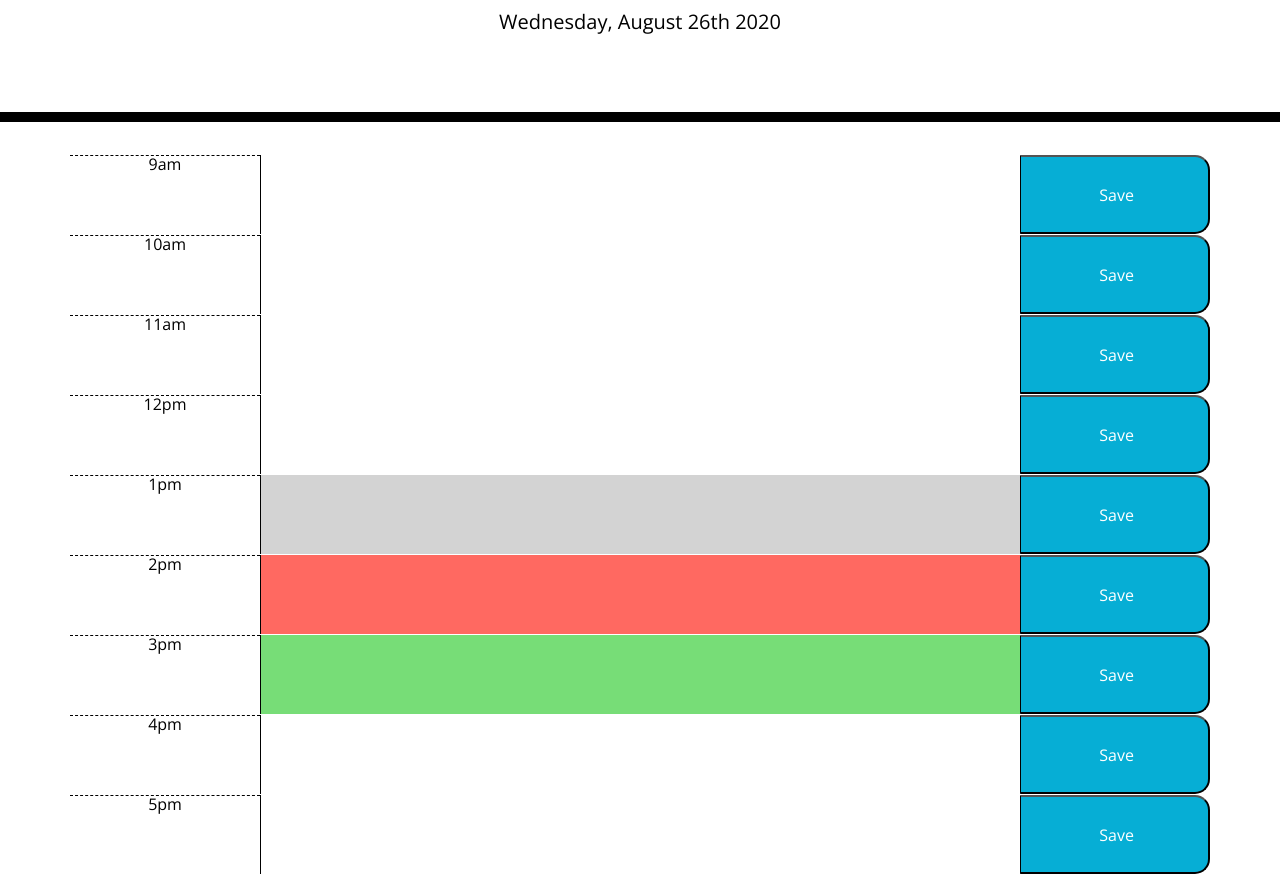
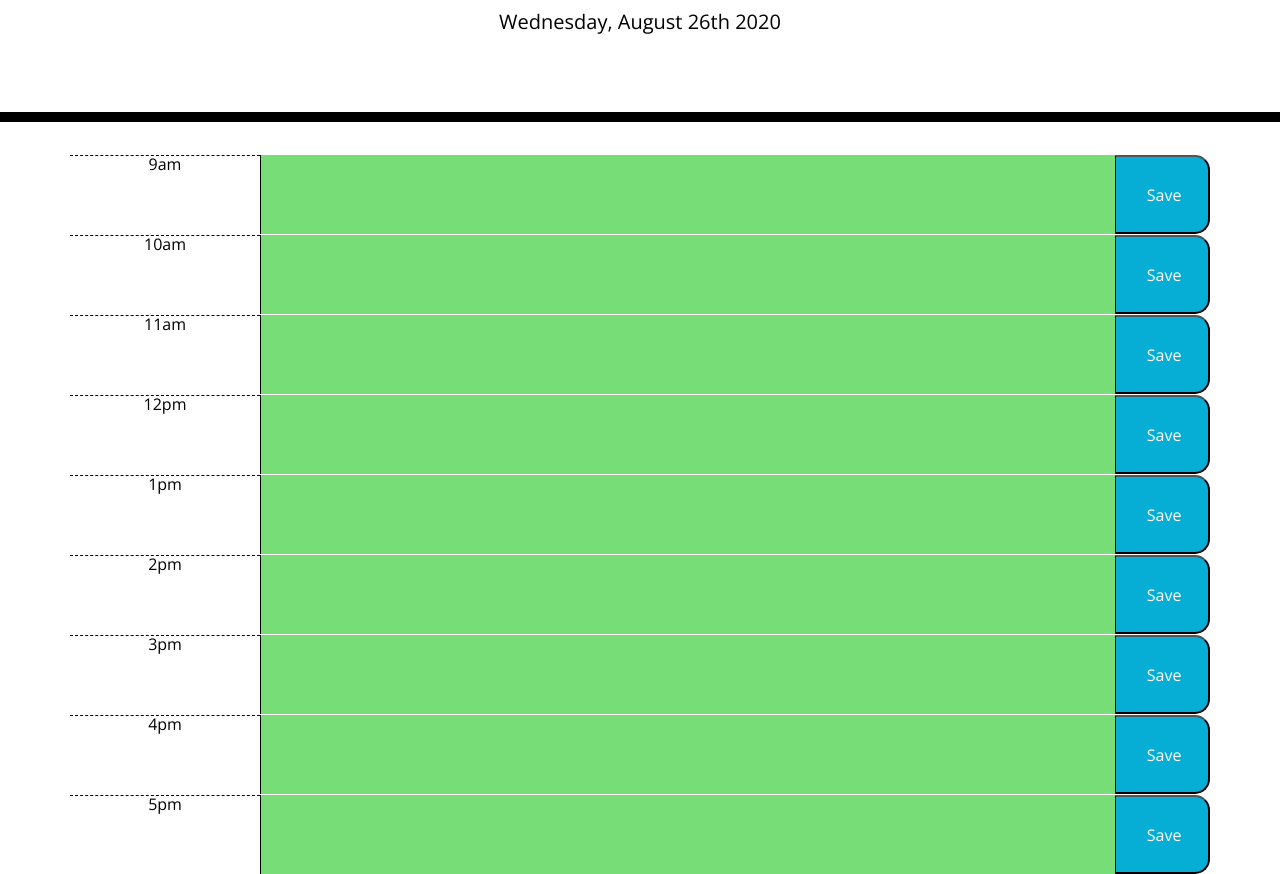
Before and after one commit to heathernev88/Workday-Scheduler, a plain HTML site: page index.html in a window 1280 px wide. Shown: the part 182-1056 px from the top of the page. Drawn offline with nearby package versions, Linux system fonts and the light colour scheme.

Commit message:
finalized project, saves input to local storage, time blocks reflect past, present, or future

```diff
--- a/index.html
+++ b/index.html
@@ -28,68 +28,69 @@
       <p class="lead">A simple calendar app for scheduling your work day</p>
       <p id="currentDay" class="lead"></p>
     </header>
+
     <div class="container">
 
       <!-- Timeblocks go here -->
-    <div class="row time-block">
-        <div id="time 9am" class="hour col-sm-2" data-time= "9">9am</div>
-          <textarea class="col-sm-8 description"></textarea>
-          <button class="saveBtn col-sm-2" type= "submit"> Save</button>
+    <div id="9am" class="row time-block" data-hour= "9">
+          <div class="hour col-sm-2">9am</div>
+          <textarea class="col-sm-9 description"></textarea>
+          <button class="saveBtn col-sm-1" type= "submit"> Save</button>
     </div>
 
 
-    <div class="row time-block">
-      <div id="time 10AM" class="hour col-sm-2" data-time= "10">10am</div>
-        <textarea class="col-sm-8 description"></textarea>
-        <button class="saveBtn col-sm-2" type= "submit"> Save</button>
+    <div id="10AM" class="row time-block" data-hour= "10">
+        <div class="hour col-sm-2">10am</div>
+        <textarea class="col-sm-9 description"></textarea>
+        <button class="saveBtn col-sm-1" type= "submit"> Save</button>
     </div>
 
-    <div class="row time-block">
-      <div id="time 11AM" class="hour col-sm-2" data-time= "11">11am</div>
-        <textarea class="col-sm-8 description"></textarea>
-        <button class="saveBtn col-sm-2" type= "submit"> Save</button>
+    <div id="11AM" class="row time-block" data-hour= "11">
+        <div class="hour col-sm-2">11am</div>
+        <textarea class="col-sm-9 description"></textarea>
+        <button class="saveBtn col-sm-1" type= "submit"> Save</button>
     </div>
 
 
-    <div class="row time-block">
-      <div id="time 12PM" class="hour col-sm-2" data-time= "12">12pm</div>
-        <textarea class="col-sm-8 description"></textarea>
-        <button class="saveBtn col-sm-2" type= "submit"> Save</button>
+    <div id="12PM" class="row time-block" data-hour= "12">
+        <div class="hour col-sm-2">12pm</div>
+        <textarea class="col-sm-9 description"></textarea>
+        <button class="saveBtn col-sm-1" type= "submit"> Save</button>
     </div>
 
 
-    <div class="row time-block">
-      <div id="time 1PM" class="hour col-sm-2" data-time= "1">1pm</div>
-        <textarea class="col-sm-8 description past"></textarea>
-        <button class="saveBtn col-sm-2" type= "submit"> Save</button>
+    <div id="1PM" class="row time-block" data-hour= "13">
+        <div class="hour col-sm-2" >1pm</div>
+        <textarea class="col-sm-9 description"></textarea>
+        <button class="saveBtn col-sm-1" type= "submit"> Save</button>
     </div>
 
 
-    <div class="row time-block">
-      <div id="2PM" class="hour col-sm-2" data-time= "2">2pm</div>
-        <textarea class="col-sm-8 description present"></textarea>
-        <button class="saveBtn col-sm-2" type= "submit"> Save</button>
+    <div id="2PM" class="row time-block" data-hour= "14">
+        <div class="hour col-sm-2">2pm</div>
+        <textarea class="col-sm-9 description"></textarea>
+        <button class="saveBtn col-sm-1" type= "submit"> Save</button>
     </div>
 
 
-    <div class="row time-block">
-      <div id="3PM" class="hour col-sm-2" data-time= "3">3pm</div>
-        <textarea class="col-sm-8 description future"></textarea>
-        <button class="saveBtn col-sm-2" type= "submit"> Save</button>
+    <div id="3PM" class="row time-block" data-hour= "15">
+        <div class="hour col-sm-2">3pm</div>
+        <textarea class="col-sm-9 description"></textarea>
+        <button class="saveBtn col-sm-1" type= "submit"> Save</button>
     </div>
 
 
-    <div class="row time-block">
-      <div id="4PM" class="hour col-sm-2" data-time= "4">4pm</div>
-        <textarea class="col-sm-8 description"></textarea>
-        <button class="saveBtn col-sm-2" type= "submit"> Save</button>
+    <div id="4PM" class="row time-block" data-hour= "16">
+        <div class="hour col-sm-2">4pm</div>
+        <textarea class="col-sm-9 description"></textarea>
+        <button class="saveBtn col-sm-1" type= "submit"> Save</button>
     </div>
 
 
-    <div class="row time-block">
-      <div id="5PM" class="hour col-sm-2" data-time= "5">5pm</div>
-        <textarea class="col-sm-8 description"></textarea>
-        <button class="saveBtn col-sm-2" type= "submit"> Save</button>
+    <div id="5PM" class="row time-block" data-hour= "17">
+        <div class="hour col-sm-2">5pm</div>
+        <textarea class="col-sm-9 description"></textarea>
+        <button class="saveBtn col-sm-1" type= "submit"> Save</button>
     </div>
 
 
--- a/script.js
+++ b/script.js
@@ -1,66 +1,97 @@
-
-
-// WHEN I view the timeblocks for that day
-// THEN each timeblock is color coded to indicate whether it is in the past, present, or future
-
-// WHEN I click the save button for that timeblock
-// THEN the text for that event is saved in local storage
-// WHEN I refresh the page
-// THEN the saved events persist
-
-let textArea = document.querySelector(".description");
-let timeNow = moment().format('HH');
-let timeSchedule = $(".hour").attr("data-time");
-let saveBtn = document.querySelector(".saveBtn");
-
-let input = localStorage.getItem("input");
-textArea.textContent = input;
+let textArea = $(".description");
+let timeNow = moment().hour();
+let timeSchedule = $(".time-block").attr("data-hour");
+let saveBtn = $(".saveBtn");
+let storedInfo = [];
 
 // show current date at top of document (day of week, month/date, year)
-    const container = document.querySelector(".container")
-    const currentDay= document.getElementById("currentDay")
+    const container = $(".container");
+    const currentDay= $("#currentDay");
     let today = moment().format('dddd, MMMM Do YYYY');
-    document.getElementById("currentDay").innerHTML = today;
+    $("#currentDay").text(today);
 // end current date
 
+// saves user input to local storage
 
-
-
-// save user input to local storage
-
-function saveInput() {
-    let storedData = localStorage.getItem("input")
-    textArea.textContent = storedData;
+function saveLocalStorage(key, value) {
+    localStorage.setItem(key, JSON.stringify(value));
 
 }
 
-// end local storage
+function retrieveLocalStorage(key) {
+    storedInfo = JSON.parse(localStorage.getItem("info")) || [];
 
-// add even listener that when user clicks save image button input is saved into local storage
+}
 
-saveBtn.addEventListener("click", function(event) {
+$(".saveBtn").on("click", function(event) {
     event.preventDefault();
-    userInput = document.querySelector("description").value;
-    localStorage.setItem("event", JSON.stringify(userInput));
+
+    let userInput = $(this).siblings(".description").val().trim();
+    let hour = $(this).parent().attr("id");
+
+    let note = {
+        time: hour,
+        input: userInput
+    };
 
 
+    storedInfo.push(note);
 
-    saveInput();
-})
+    saveLocalStorage("info", storedInfo);
 
 
+});
+
+function populateTimeSlots() {
+    let note;
+    if (!storedInfo) {
+        return;
+    }
+
+    for (let i=0; i < storedInfo.length; i++) {
+
+        note = storedInfo[i];
+        $("#" + note.time).children(".description").val(note.input);
+
+    }
+
+};
+
+// end save user input to local storage
+
+// adds class of past, present, or future depending on what time it is
+
+function setColor() {
+
+    let timeBlocks = $(".time-block");
+    let dataHour;
+    let timeBlock;
+    let date = moment().format("YYYY-MM-DD");
+    let currentTime = moment().format("HH");
+    currentTime = moment(currentTime, "HH");
+    let textArea;
 
 
-// add class of past, present, or future depending on what time it is
+    for (var i = 0; i < timeBlocks.length; i++) {
+        timeBlock = $(timeBlocks[i]);
+        textArea = timeBlock.children(".description");
+        dataHour = timeBlock.data("hour");
+        dataHour = moment(dataHour, "HH");
 
-function setColor() {
-    if (timeSchedule < timeNow ) {
-        textArea.addClass("past")
 
-    } else if (timeSchedule === timeNow) {
-    textArea.addClass("present")
+        if (currentTime.isBefore(dataHour)) {
+            textArea.addClass("future")
+        } else if (currentTime.isAfter(dataHour)) {
+            textArea.addClass("past");
+        } else {
+            textArea.addClass("present");
+        }
+    }
+};
+// end class of past, present, or future
 
-    } else {
-    textArea.addClass("future")
-   }
-}
+$(document).ready(function(){
+    retrieveLocalStorage("info");
+    populateTimeSlots();
+    setColor();
+}) ;
--- a/styles.css
+++ b/styles.css
@@ -24,10 +24,6 @@ textarea{
 .description{
   white-space: pre-wrap;
 }
-
-
-
-
 
 .time-block{
   text-align: center;
@@ -73,7 +69,3 @@ textarea{
   font-size: 20px;
   transition: all .3s ease-in-out;
 }
-
-#time {
-  padding: 5px;
-}
```
